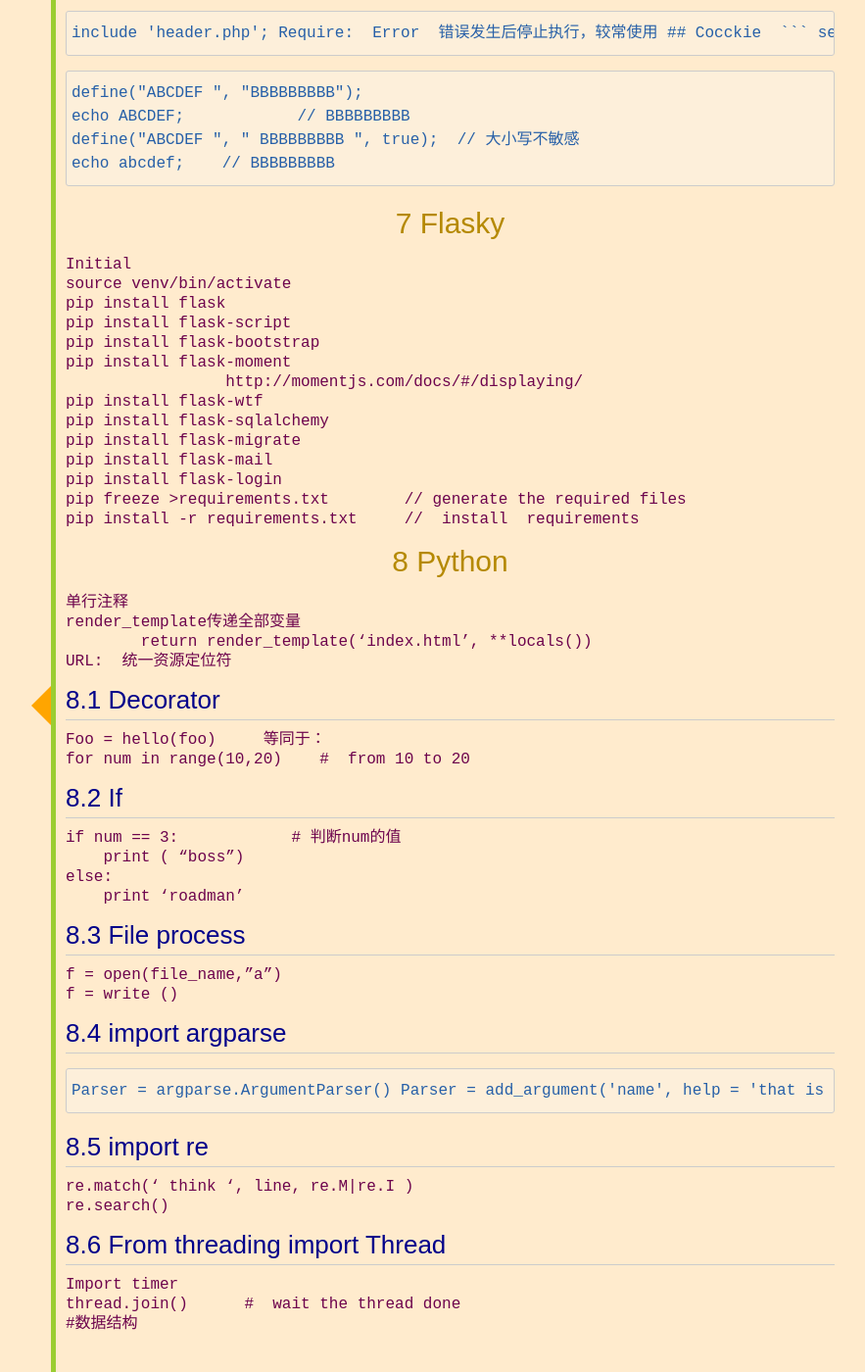
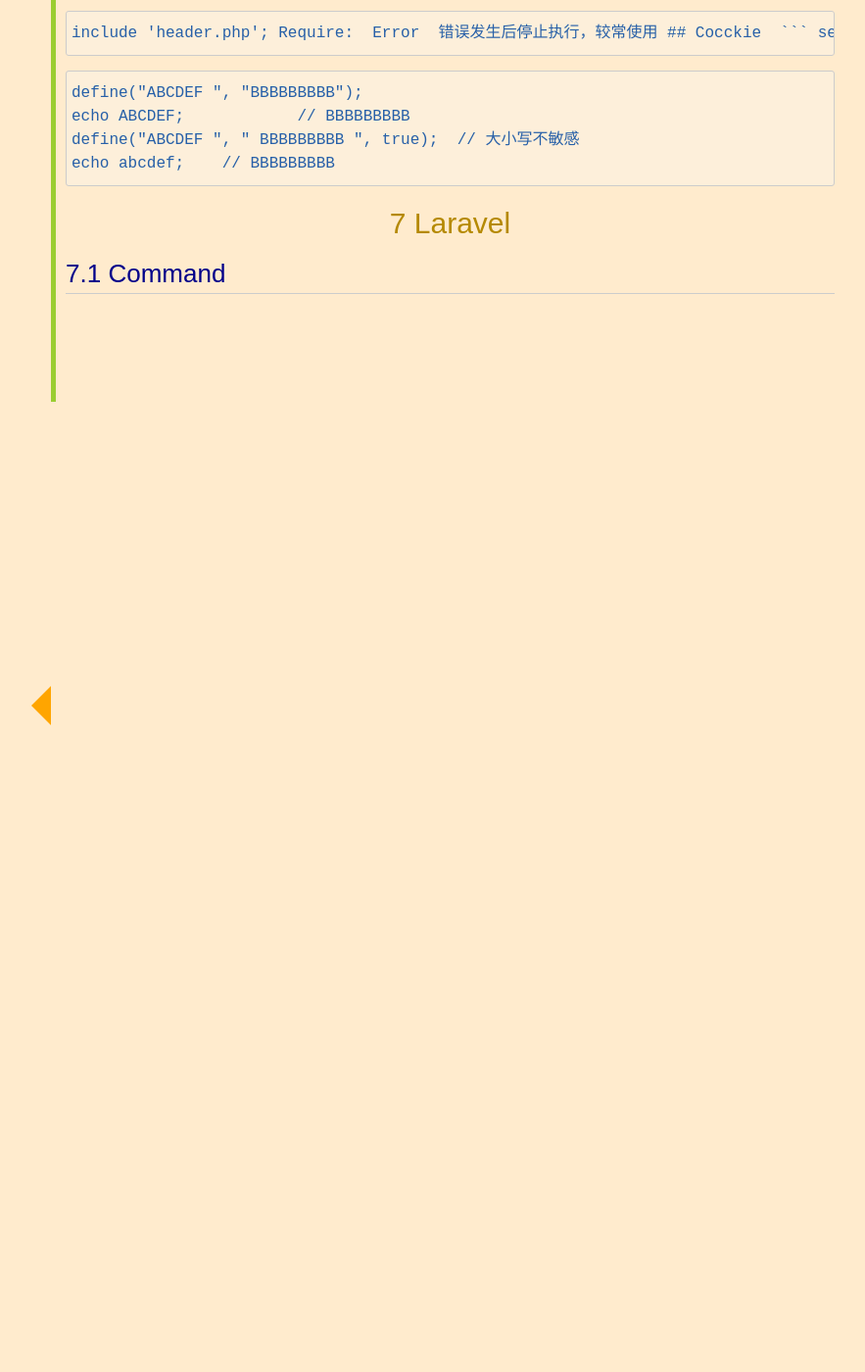
Before and after one commit to rfd3344a/rfd3344.github.io, a Jekyll site: the page built from notes/Node PHP.md, in a window 1280 px wide and 1400 px high, scrolled down 6605 px. Shown: the whole window at 98% size, without its empty margins (248-1131 px from the left). Built offline with Jekyll 4.4.1, drawn with Linux system fonts in a browser that asks for light colours; nearby versions of some CDN libraries; some web fonts are replaced; our own code applies the rules of GitHub Pages for plain Markdown files; after the commit the page ends 7015 px from its top, so only the background shows below that; some of the changed text lies outside the part shown.

Commit message:
Update Node PHP.md

````diff
--- a/notes/Node PHP.md
+++ b/notes/Node PHP.md
@@ -296,55 +297,5 @@
 define("ABCDEF ", " BBBBBBBBB ", true);  // 大小写不敏感
 echo abcdef;    // BBBBBBBBB
 ```
-
-# Flasky
-Initial
-source venv/bin/activate
-
-pip install flask
-pip install flask-script
-pip install flask-bootstrap
-pip install flask-moment
-                 http://momentjs.com/docs/#/displaying/
-pip install flask-wtf
-pip install flask-sqlalchemy
-pip install flask-migrate
-pip install flask-mail
-pip install flask-login
-
-pip freeze >requirements.txt        // generate the required files
-pip install -r requirements.txt     //  install  requirements
-
-# Python
-   单行注释
-render_template传递全部变量
-	return render_template('index.html', **locals())
-URL:  统一资源定位符
-## Decorator
-Foo = hello(foo)     等同于：
-
-
-for num in range(10,20)    #  from 10 to 20
-## If
-if num == 3:            # 判断num的值
-    print ( "boss")
-else:
-    print 'roadman'
-
-## File process
-f = open(file_name,"a")
-f = write ()
-## import argparse
-	Parser = argparse.ArgumentParser()
-Parser = add_argument('name', help = 'that is the help sentence')
-
-## import re
-re.match(' think ', line, re.M|re.I )
-re.search()
-
-
-## From threading import Thread
-Import timer
-thread.join()      #  wait the thread done
-
-#数据结构
+# Laravel
+## Command
````
Also changed, not shown: other parts of notes/Node PHP.md (+1 -0 lines).
